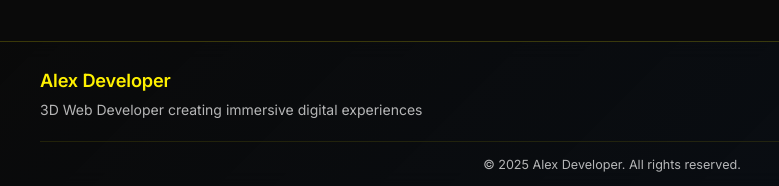
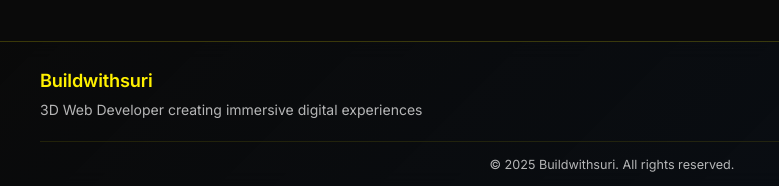
Before and after one commit to suryakantapanda02/NewPortfolio3D, a plain HTML site: page index.html in a window 1280 px wide. Shown: the part 8513-8699 px from the top of the page, 28-807 px from the left. Drawn offline with Linux system fonts and the light colour scheme; a web font is replaced by a local one.

Commit message:
Update index.html

```diff
--- a/index.html
+++ b/index.html
@@ -211,7 +211,7 @@
         <div class="container">
             <div class="footer-content">
                 <div class="footer-info">
-                    <h3>Alex Developer</h3>
+                    <h3>Buildwithsuri</h3>
                     <p>3D Web Developer creating immersive digital experiences</p>
                 </div>
                 <div class="social-links" id="social-links">
@@ -219,7 +219,7 @@
                 </div>
             </div>
             <div class="footer-bottom">
-                <p>&copy; 2025 Alex Developer. All rights reserved.</p>
+                <p>&copy; 2025 Buildwithsuri. All rights reserved.</p>
             </div>
         </div>
     </footer>
```
